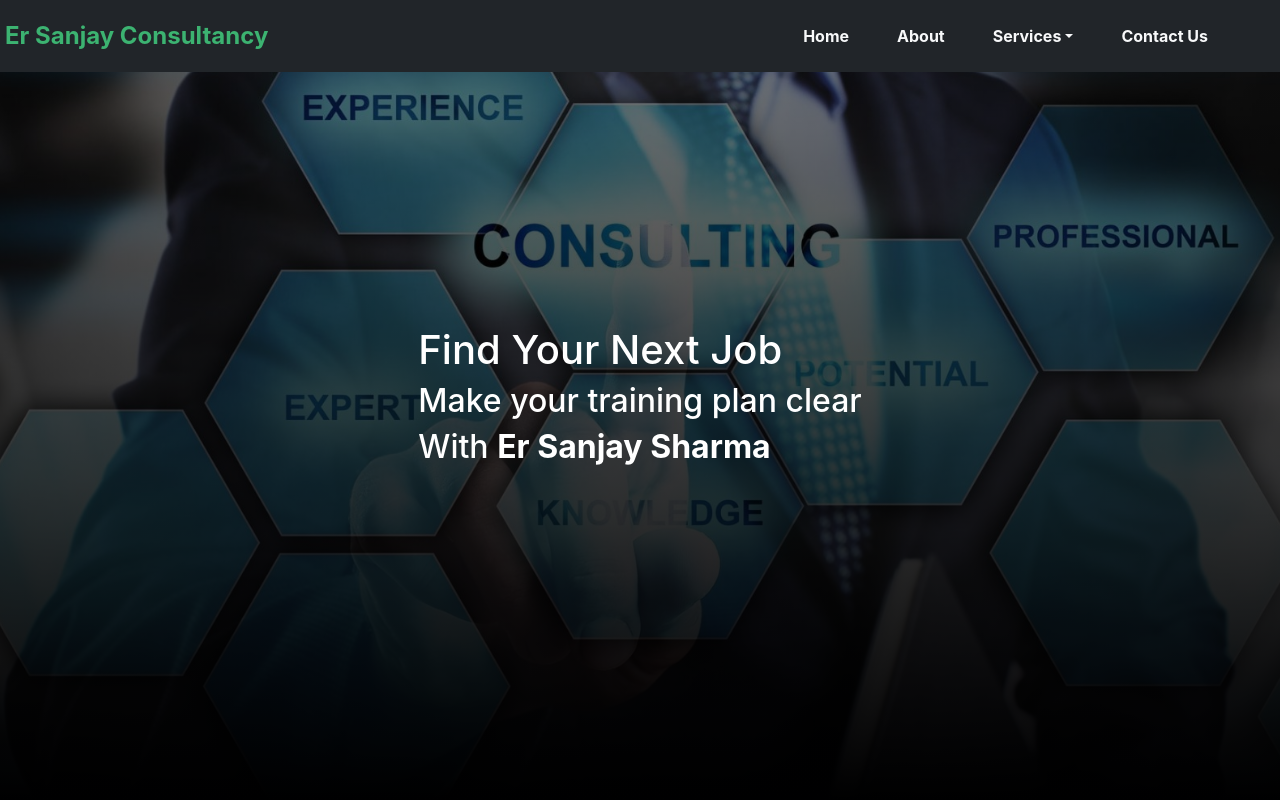
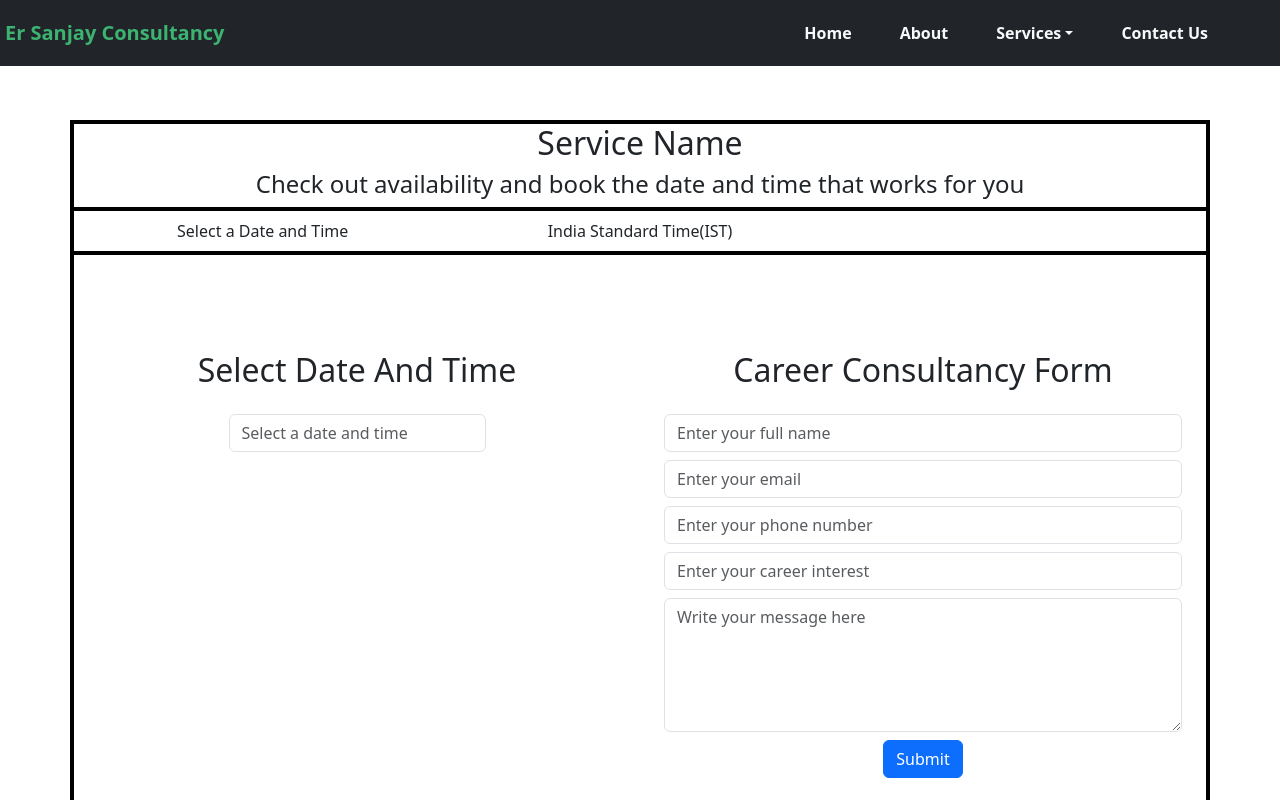
Before and after one commit to rajatjoshi2004/Online-Consultation, a React (Create React App) app: page /Consultant in a window 1280 px wide. Shown: the top 800 px of the page. Built offline with nearby package versions, Linux system fonts and the light colour scheme.

Commit message:
"Adding calendre"

```diff
--- a/package.json
+++ b/package.json
@@ -11,8 +11,14 @@
     "@testing-library/jest-dom": "^5.17.0",
     "@testing-library/react": "^13.4.0",
     "@testing-library/user-event": "^13.5.0",
+    "bootstrap": "^5.3.3",
+    "moment": "^2.30.1",
     "react": "^18.3.1",
+    "react-bootstrap": "^2.10.2",
+    "react-datepicker": "^6.9.0",
+    "react-datetime": "^3.2.0",
     "react-dom": "^18.3.1",
+    "react-router-dom": "^6.23.1",
     "react-scripts": "5.0.1",
     "web-vitals": "^2.1.4"
   },
--- a/src/App.js
+++ b/src/App.js
@@ -1,26 +1,21 @@
 import React from 'react'
 
-import Navbar from './Components/Navbar/Navbar'
-import Home from './Components/Home/Home.jsx'
-import About from './Components/About/About.js'
-import Card from './Components/Card/Card.js'
-import SubscriptionPage from './page/SubscriptionPage.js'
-import ContactForm from './Components/contactForm/ContactForm.jsx'
-import Footer from './Components/Footer/Footer.jsx'
-import Aboutme from './Components/AboutMe/About.jsx'
+import Mainpage from './page/Mainpage.jsx'
+import Consultpage from './page/Consultpage.jsx'
+import { BrowserRouter, Routes, Route } from 'react-router-dom';
 
 const App = () => {
   return (
     <>
+   <BrowserRouter>
+    <Routes>
+      <Route path='/' element={<Mainpage/>}/>
+      <Route path='/Consultant' element={<Consultpage/>}/>
+    </Routes>
+   </BrowserRouter>
 
 
-    <Navbar/>
-      <Home/>
-      <About/>
-    <SubscriptionPage/>
-    <ContactForm/>
-    <Aboutme/>
-    <Footer/>
+
     </>
   )
 }
--- /dev/null
+++ b/src/Components/Calendre/Calendre.jsx
@@ -0,0 +1,31 @@
+import React, { useState } from 'react';
+import 'bootstrap/dist/css/bootstrap.min.css';
+import 'react-datepicker/dist/react-datepicker.css';
+import DatePicker from 'react-datepicker';
+import 'react-datepicker/dist/react-datepicker.css';
+
+const App = () => {
+  const [selectedDate, setSelectedDate] = useState(null);
+
+  return (
+    <div className="container mt-5">
+      <h2 className="mb-4">Select Date And Time </h2>
+      <DatePicker
+        selected={selectedDate}
+        onChange={(date) => setSelectedDate(date)}
+        showTimeSelect
+        dateFormat="Pp"
+        timeFormat="HH:mm"
+        className="form-control"
+        placeholderText="Select a date and time"
+      />
+      {selectedDate && (
+        <div className="mt-3">
+          <strong>Selected Date and Time:</strong> {selectedDate.toString()}
+        </div>
+      )}
+    </div>
+  );
+}
+
+export default App;
--- /dev/null
+++ b/src/Components/CareerConsultForm/Form.jsx
@@ -0,0 +1,97 @@
+import React, { useState } from 'react';
+import 'bootstrap/dist/css/bootstrap.min.css';
+
+const CareerConsultancyForm = () => {
+    const [formData, setFormData] = useState({
+        name: '',
+        email: '',
+        phone: '',
+        careerInterest: '',
+        message: ''
+    });
+
+    const handleChange = (e) => {
+        const { name, value } = e.target;
+        setFormData({
+            ...formData,
+            [name]: value
+        });
+    };
+
+    const handleSubmit = (e) => {
+        e.preventDefault();
+        // Handle form submission
+        console.log('Form data submitted:', formData);
+    };
+
+    return (
+        <div className="container mt-5">
+            <h2 className="text-center mb-4">Career Consultancy Form</h2>
+            <form onSubmit={handleSubmit}>
+                <div className="form-group">
+
+                    <input
+                        type="text"
+                        className="form-control my-2"
+                        id="name"
+                        name="name"
+                        placeholder="Enter your full name"
+                        value={formData.name}
+                        onChange={handleChange}
+                    />
+                </div>
+                <div className="form-group">
+
+                    <input
+                        type="email"
+                        className="form-control my-2"
+                        id="email"
+                        name="email"
+                        placeholder="Enter your email"
+                        value={formData.email}
+                        onChange={handleChange}
+                    />
+                </div>
+                <div className="form-group">
+
+                    <input
+                        type="tel"
+                        className="form-control my-2"
+                        id="phone"
+                        name="phone"
+                        placeholder="Enter your phone number"
+                        value={formData.phone}
+                        onChange={handleChange}
+                    />
+                </div>
+                <div className="form-group">
+
+                    <input
+                        type="text"
+                        className="form-control my-2"
+                        id="careerInterest"
+                        name="careerInterest"
+                        placeholder="Enter your career interest"
+                        value={formData.careerInterest}
+                        onChange={handleChange}
+                    />
+                </div>
+                <div className="form-group">
+
+                    <textarea
+                        className="form-control my-2"
+                        id="message"
+                        name="message"
+                        rows="5"
+                        placeholder="Write your message here"
+                        value={formData.message}
+                        onChange={handleChange}
+                    ></textarea>
+                </div>
+                <button type="submit" className="btn btn-primary">Submit</button>
+            </form>
+        </div>
+    );
+};
+
+export default CareerConsultancyForm;
--- /dev/null
+++ b/src/Components/Gridcalendre/Grid.jsx
@@ -0,0 +1,40 @@
+import React from 'react'
+import Calendre from '../Calendre/Calendre'
+import CareerConsultancyForm from '../CareerConsultForm/Form'
+const Grid = () => {
+  return (
+    <>
+        <div className="container text-center" style={{border:"2px solid black" ,marginTop:"15vh"}}>
+    {/* Stack the columns on mobile by making one full-width and the other half-width */}
+    <div className="row" style={{border:"2px solid black"}}>
+      <div className="col-md-">
+        <h2>Service Name</h2>
+      </div>
+      <div className="row mx-0">
+      <h4 >Check out availability and book the date and time that works for you</h4>
+      </div>
+    </div>
+    {/* Columns start at 50% wide on mobile and bump up to 33.3% wide on desktop */}
+    <div className="row" style={{border:"2px solid black"}}>
+      <div className="col-6 col-md-4 my-2">Select a Date and Time</div>
+      <div className="col-6 col-md-4 my-2">India Standard Time(IST) </div>
+
+    </div>
+    {/* Columns are always 50% wide, on mobile and desktop */}
+    <div className="row" style={{border:"2px solid black"}}>
+      <div className="col-6 my-5">
+        <Calendre/>
+      </div>
+      <div className="col-6 my-5">
+
+     <CareerConsultancyForm/>
+
+      </div>
+    </div>
+  </div>
+
+    </>
+  )
+}
+
+export default Grid
--- /dev/null
+++ b/src/page/Consultpage.jsx
@@ -0,0 +1,18 @@
+import React from 'react'
+import Navbar from '../Components/Navbar/Navbar.js'
+import Grid from '../Components/Gridcalendre/Grid.jsx'
+import Footer from '../Components/Footer/Footer.jsx'
+
+const Consultpage = () => {
+  return (
+    <>
+         <Navbar/>
+          <Grid />
+          <Footer/>
+
+
+    </>
+  )
+}
+
+export default Consultpage
--- /dev/null
+++ b/src/page/Mainpage.jsx
@@ -0,0 +1,24 @@
+import React from 'react'
+import Navbar from '../Components/Navbar/Navbar.js'
+import Home from '../Components/Home/Home.jsx'
+import About from '../Components/About/About.js'
+import Card from '../Components/Card/Card.js'
+import SubscriptionPage from './SubscriptionPage.js'
+import ContactForm from '../Components/contactForm/ContactForm.jsx'
+import Footer from '../Components/Footer/Footer.jsx'
+import Aboutme from '../Components/AboutMe/About.jsx'
+const Mainpage = () => {
+  return (
+    <>
+         <Navbar/>
+      <Home/>
+      <About/>
+    <SubscriptionPage/>
+    <ContactForm/>
+    <Aboutme/>
+    <Footer/>
+    </>
+  )
+}
+
+export default Mainpage
```
Also changed, not shown: src/Components/Calendre/Calendre.css (added), 1 other file (tests, documents, lock files or other folders).
